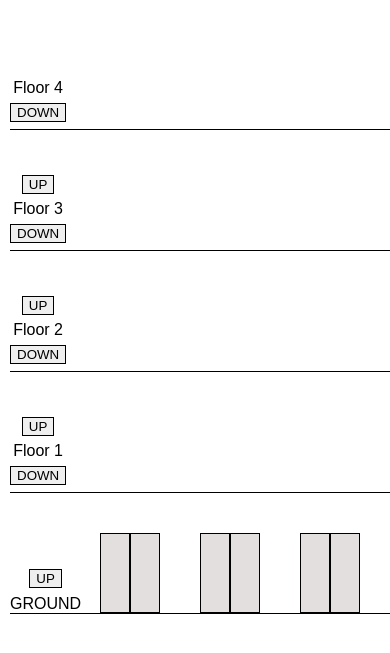
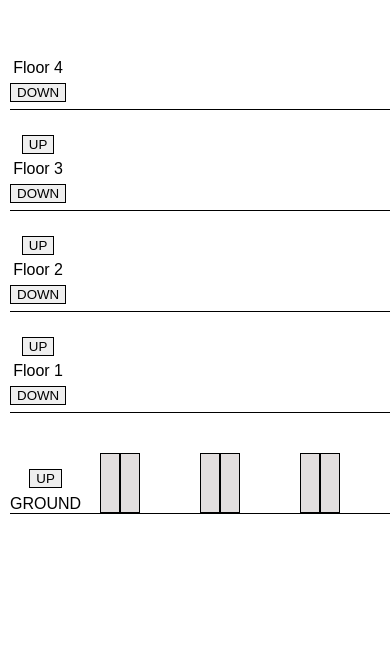
Before and after one commit to ArjunJunna/RDS-Lift-Simulation, a plain HTML site: page index.html in a window 390 px wide. Both pictures are taken after typing "5", "5" into the empty fields and a click on the button "Create". Shown: the part 69-722 px from the top of the page. Drawn offline with Linux system fonts and the light colour scheme.

Commit message:
style : refactor

```diff
--- a/css/styles.css
+++ b/css/styles.css
@@ -158,3 +158,18 @@ button {
     padding: 1rem;
   }
 }
+
+@media screen and (max-width: 900px) {
+    body{
+        width: 100%;
+    }
+    .floor{
+        max-height: 90px;
+        height: 90px;
+    }
+    .lift{
+        height: 60px;
+        max-height: 60px;
+        width: 40px;
+    }
+  }
```
